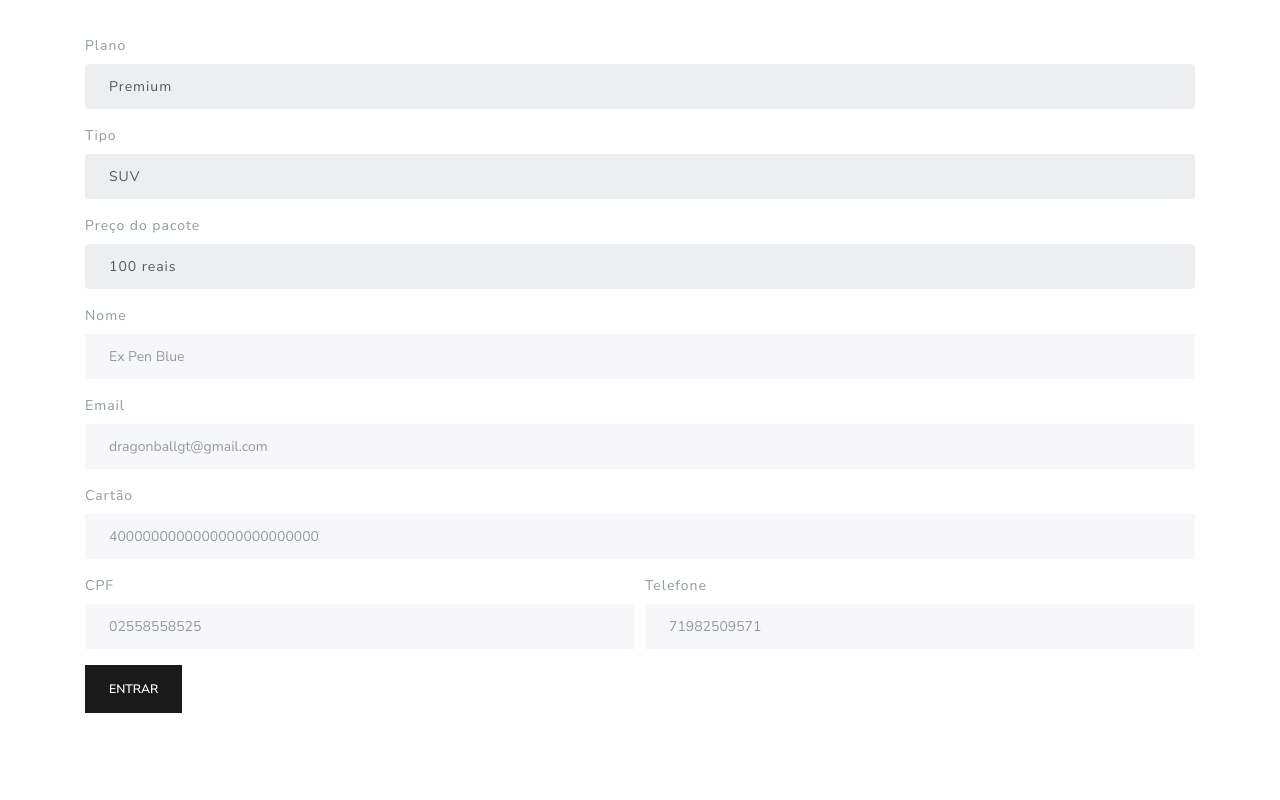
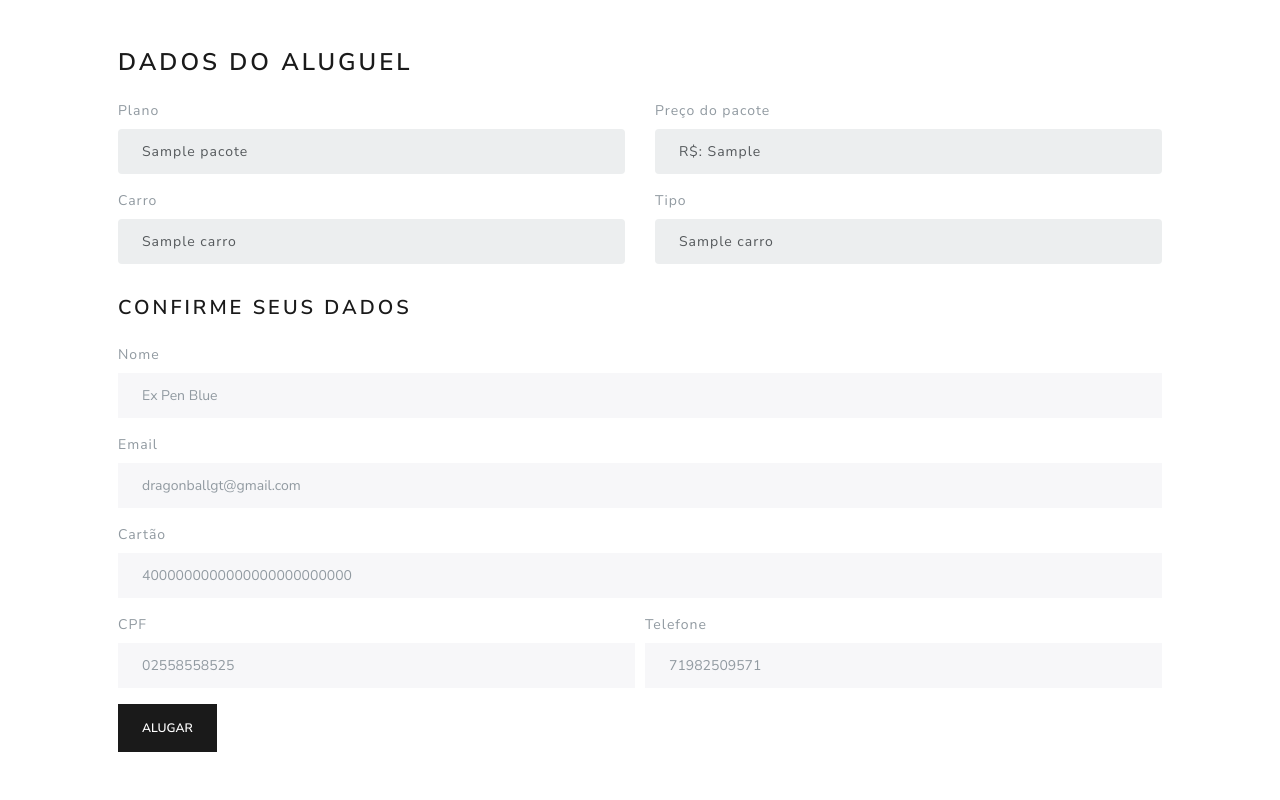
Before and after one commit to ReyalSFDK/trabalho-php, a PHP site: page /pacotecarro.php?pacote=1&carro=1 in a window 1280 px wide. Shown: the part 86-886 px from the top of the page. Before the commit the page ends 799 px from the top, so only its background shows below. Run offline with PHP 8.4, Linux system fonts and the light colour scheme; tables that the repository leaves empty hold one stand-in row (values such as "Sample post").

Commit message:
added carro and pacote in rent screen

```diff
--- a/classes/repositorios/RepositorioCarro.php
+++ b/classes/repositorios/RepositorioCarro.php
@@ -120,6 +120,24 @@ class RepositorioCarro extends RepositorioBase {
 
     }
 
+    public function selectCarro(string $carro_id) {
+        $sql = "
+        SELECT * FROM
+            carro
+        WHERE
+            id = ?
+    ";
+
+        $query = $this->dbConnection->getPrepare($sql);
+
+        $query->execute([$carro_id]);
+        $result = $query->fetch();
+
+        $carro =  Carro::getDatabaseCarro($result);
+        $carro->setTipoCarro($this->repositorioTipoCarro->selectTipoCarro($result->id_tipo));
+        return $carro;
+    }
+
     public function deleteCarro(Carro $carro) {
         $sql = "
             DELETE FROM carro
--- a/pacotecarro.php
+++ b/pacotecarro.php
@@ -1,8 +1,25 @@
 <?php
 // Bootstrap
 require_once("./classes/Bootstrap.php");
+
+$id_pacote = $_GET["pacote"] ?? null;
+$id_carro = $_GET["carro"] ?? null;
+
 // Core
 $core = $bootstrap->getCore();
+
+// Repositorios
+$repositorioCarro = $bootstrap->getRepositorioCarro();
+$repositorioPacote = $bootstrap->getRepositorioPacote();
+
+if (!$id_pacote && !$id_carro) {
+    header("Location: index.php");
+}
+
+$carro = $repositorioCarro->selectCarro($id_carro);
+$pacote = $repositorioPacote->selectPacote($id_pacote);
+
+
 // Setar o cabeçalho
 echo $core->setHeader("Inicio");
 ?>
@@ -11,21 +28,35 @@ echo $core->setHeader("Inicio");
          heigth=50px>
 </nav>
 
-<div class="container" style="margin-top:35px;">
-        <div class="form-group">
-            <label>Plano</label>
-            <span class="input-group-text" id="inputGroup-sizing-default">Premium</span>
+<div class="container p-5">
+        <h3 class="mb-4">Dados do Aluguel</h3>
+        <div class="row">
+            <div class="form-group col-6">
+                <label>Plano</label>
+                <span class="input-group-text" id="inputGroup-sizing-default"><?=$pacote->getNome()?></span>
+            </div>
+            <div class="form-group col-6">
+                <label>Preço do pacote</label>
+                <span class="input-group-text" id="inputGroup-sizing-default">R$: <?=$pacote->getValor()?></span>
+            </div>
         </div>
-        <div class="form-group">
-            <label>Tipo</label>
-            <span class="input-group-text" id="inputGroup-sizing-default">SUV</span>
-        </div>
-        <div class="form-group">
-            <label>Preço do pacote</label>
-            <span class="input-group-text" id="inputGroup-sizing-default">100 reais</span>
+        <div class="row">
+            <div class="form-group col-6">
+                <div class="form-group">
+                    <label>Carro</label>
+                    <span class="input-group-text" id="inputGroup-sizing-default"><?=$carro->getNome()?></span>
+                </div>
+            </div>
+            <div class="form-group col-6">
+                <div class="form-group">
+                    <label>Tipo</label>
+                    <span class="input-group-text" id="inputGroup-sizing-default"><?=$carro->getTipoCarro()->getNome()?></span>
+                </div>
+            </div>
         </div>
 
         <form>
+            <h4 class="mb-4">Confirme seus dados</h4    >
             <div class="form-group">
                 <label>Nome</label>
                 <input type="name" class="form-control" placeholder="Ex Pen Blue">
@@ -49,6 +80,6 @@ echo $core->setHeader("Inicio");
                 </div>
             </div>
 
-            <button type="submit" class="btn btn-primary">Entrar</button>
+            <button type="submit" class="btn btn-primary">Alugar</button>
         </form>
 </div>
```
